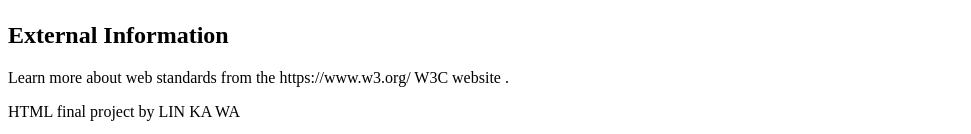
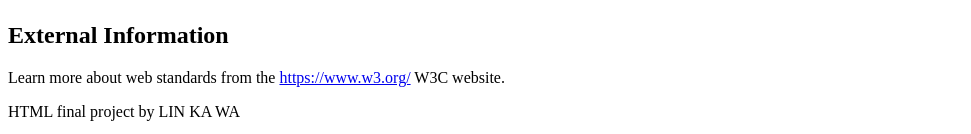
Before and after one commit to linkawa1-git/stu, a plain HTML site: page index.html in a window 1280 px wide. Shown: the part 734-868 px from the top of the page, without its empty margins (0-971 px from the left). Drawn offline with Linux system fonts and the light colour scheme.

Commit message:
Update index.html

```diff
--- a/index.html
+++ b/index.html
@@ -51,9 +51,8 @@
 
             <p>
                 Learn more about web standards from the
-                https://www.w3.org/
-                    W3C website
-                </a>.
+                <a href = "https://www.w3.org/">https://www.w3.org/</a>
+                    W3C website.
             </p>
         </section>
     </main>
```
